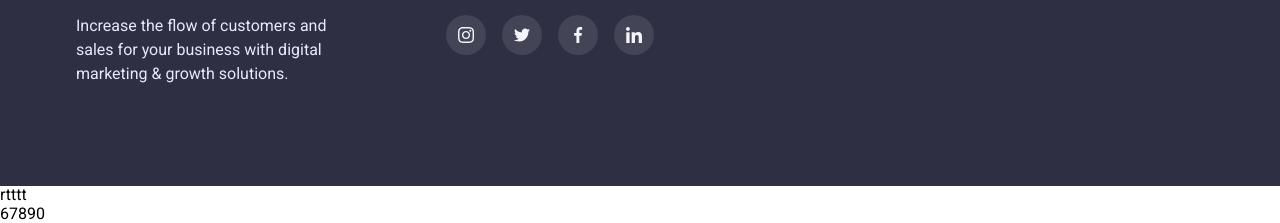
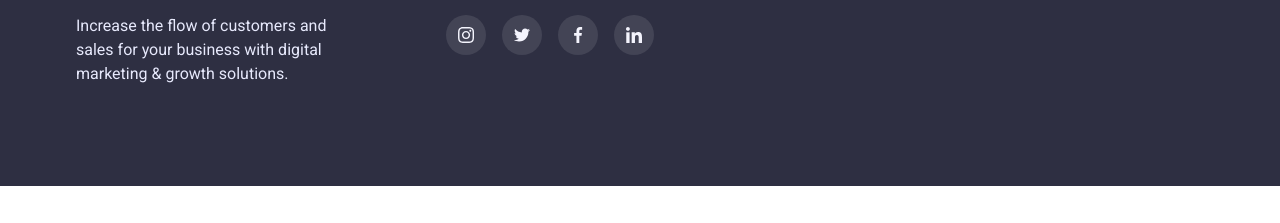
Before and after one commit to KravetsDmytro/goit-markup-hw-05, a plain HTML site: page index.html in a window 1280 px wide. Shown: the part 3062-3285 px from the top of the page. After the commit the page ends 3248 px from the top, so only its background shows below. Drawn offline with nearby package versions, Linux system fonts and the light colour scheme.

Commit message:
Update index.html

```diff
--- a/index.html
+++ b/index.html
@@ -454,8 +454,7 @@
     </button>
   </div>
 </div>
-<div>rtttt
-  <p>67890</p>
+
 </div>
 <script src="./js/modal.js"></script>
 
```
